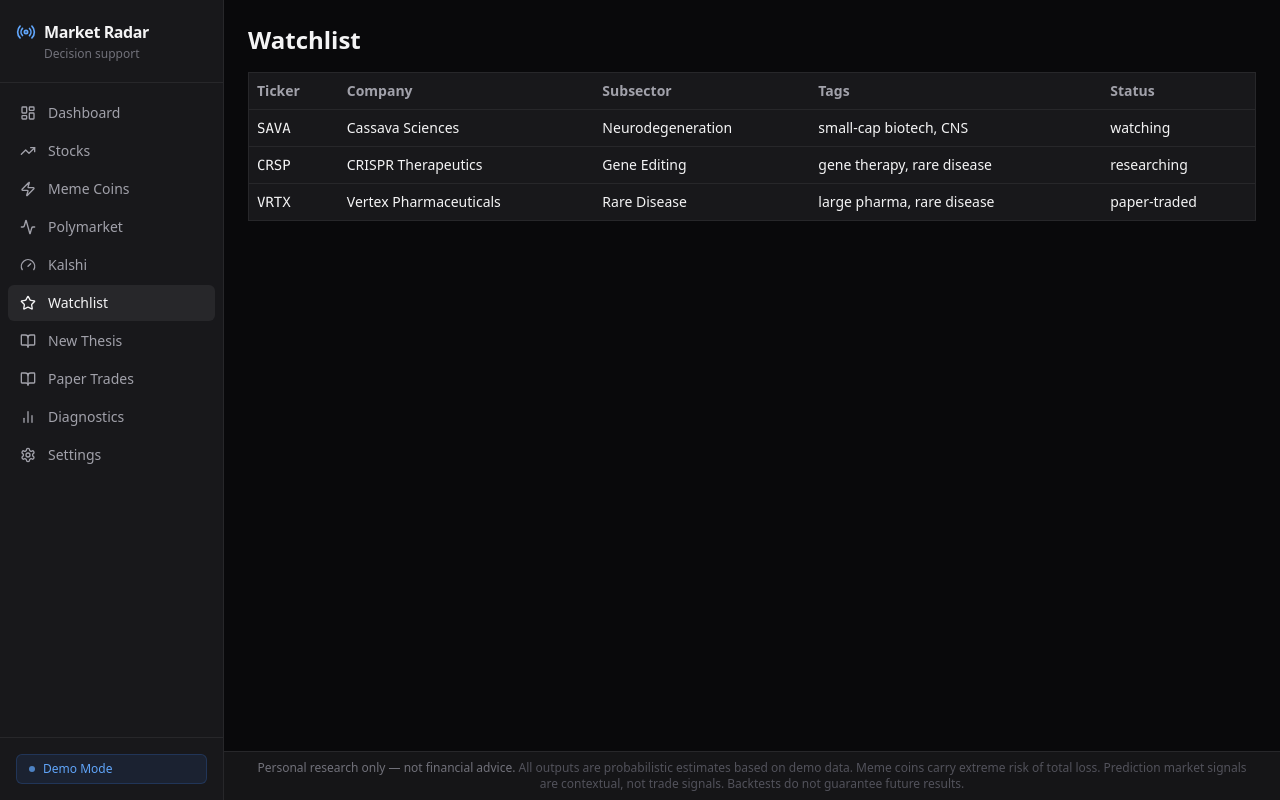
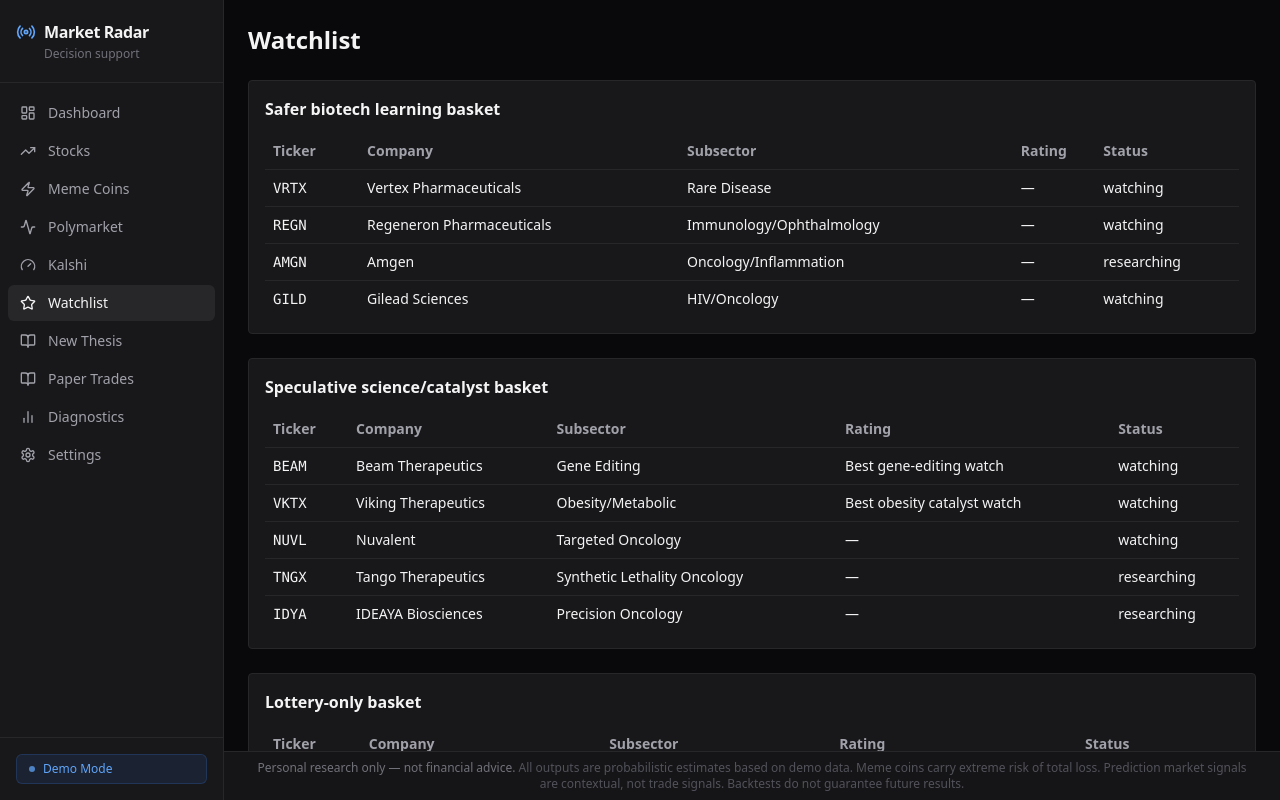
Before and after one commit to AxelGalvez11/stonktrader, a Next.js app in the folder frontend/: page /watchlist in a window 1280 px wide. Built offline with nearby package versions, Linux system fonts and the light colour scheme.

Commit message:
Expand biotech watchlist into anchor/speculative/lottery buckets

```diff
--- a/frontend/src/app/dashboard/page.tsx
+++ b/frontend/src/app/dashboard/page.tsx
@@ -7,7 +7,12 @@
     <p className="text-sm text-amber-300">This tool is for personal research and paper trading only. It does not provide financial advice, investment advice, or guaranteed predictions.</p>
     <p className="text-sm text-red-300">Do not enter confidential, leaked, or nonpublic clinical, FDA, company, or trial information.</p>
     <div className="grid grid-cols-3 gap-4">
-      <div className="bg-zinc-900 border border-zinc-800 rounded p-4">Watchlist: {mockWatchlist.length}</div>
+      <div className="grid grid-cols-3 gap-4 text-sm">
+      <div className="bg-zinc-900 border border-zinc-800 rounded p-3">Anchor: {mockWatchlist.filter(w => w.bucket === 'anchor').length}</div>
+      <div className="bg-zinc-900 border border-zinc-800 rounded p-3">Speculative: {mockWatchlist.filter(w => w.bucket === 'speculative').length}</div>
+      <div className="bg-zinc-900 border border-zinc-800 rounded p-3">Lottery: {mockWatchlist.filter(w => w.bucket === 'lottery').length}</div>
+    </div>
+    <div className="bg-zinc-900 border border-zinc-800 rounded p-4">Watchlist: {mockWatchlist.length}</div>
       <div className="bg-zinc-900 border border-zinc-800 rounded p-4">Upcoming catalysts: {mockCatalysts.length}</div>
       <div className="bg-zinc-900 border border-zinc-800 rounded p-4">Open paper trades: 1</div>
     </div>
--- a/frontend/src/app/watchlist/page.tsx
+++ b/frontend/src/app/watchlist/page.tsx
@@ -1,11 +1,26 @@
 import { mockWatchlist } from '@/features/biotech/data/mockData';
 
+const bucketLabel = {
+  anchor: 'Safer biotech learning basket',
+  speculative: 'Speculative science/catalyst basket',
+  lottery: 'Lottery-only basket',
+} as const;
+
 export default function WatchlistPage() {
-  return <div className="p-6">
-    <h1 className="text-2xl font-semibold mb-4">Watchlist</h1>
-    <table className="w-full text-sm bg-zinc-900 border border-zinc-800 rounded">
-      <thead><tr className="text-left text-zinc-400"><th className="p-2">Ticker</th><th>Company</th><th>Subsector</th><th>Tags</th><th>Status</th></tr></thead>
-      <tbody>{mockWatchlist.map(w => <tr key={w.id} className="border-t border-zinc-800"><td className="p-2 font-mono">{w.ticker}</td><td>{w.companyName}</td><td>{w.subsector}</td><td>{w.tags.join(', ')}</td><td>{w.status}</td></tr>)}</tbody>
-    </table>
+  return <div className="p-6 space-y-6">
+    <h1 className="text-2xl font-semibold">Watchlist</h1>
+
+    {(['anchor', 'speculative', 'lottery'] as const).map((bucket) => {
+      const items = mockWatchlist.filter((w) => w.bucket === bucket);
+      return (
+        <section key={bucket} className="bg-zinc-900 border border-zinc-800 rounded p-4">
+          <h2 className="font-semibold mb-3">{bucketLabel[bucket]}</h2>
+          <table className="w-full text-sm">
+            <thead><tr className="text-left text-zinc-400"><th className="p-2">Ticker</th><th>Company</th><th>Subsector</th><th>Rating</th><th>Status</th></tr></thead>
+            <tbody>{items.map(w => <tr key={w.id} className="border-t border-zinc-800"><td className="p-2 font-mono">{w.ticker}</td><td>{w.companyName}</td><td>{w.subsector}</td><td>{w.paperTradeRating ?? '—'}</td><td>{w.status}</td></tr>)}</tbody>
+          </table>
+        </section>
+      );
+    })}
   </div>;
 }
--- a/frontend/src/features/biotech/data/mockData.ts
+++ b/frontend/src/features/biotech/data/mockData.ts
@@ -1,30 +1,44 @@
 import { BiotechThesis, Catalyst, WatchlistItem } from '@/types/biotech';
 
 export const mockWatchlist: WatchlistItem[] = [
-  { id: '1', ticker: 'SAVA', companyName: 'Cassava Sciences', tags: ['small-cap biotech', 'CNS'], status: 'watching', subsector: 'Neurodegeneration' },
-  { id: '2', ticker: 'CRSP', companyName: 'CRISPR Therapeutics', tags: ['gene therapy', 'rare disease'], status: 'researching', subsector: 'Gene Editing' },
-  { id: '3', ticker: 'VRTX', companyName: 'Vertex Pharmaceuticals', tags: ['large pharma', 'rare disease'], status: 'paper-traded', subsector: 'Rare Disease' },
+  { id: '1', ticker: 'VRTX', companyName: 'Vertex Pharmaceuticals', tags: ['large-cap biotech', 'anchor'], status: 'watching', subsector: 'Rare Disease', bucket: 'anchor', whatToWatch: ['Povetacicept regulatory path', 'Journavx adoption', 'Casgevy sales'] },
+  { id: '2', ticker: 'REGN', companyName: 'Regeneron Pharmaceuticals', tags: ['large-cap biotech', 'anchor'], status: 'watching', subsector: 'Immunology/Ophthalmology', bucket: 'anchor', whatToWatch: ['Dupixent growth', 'Eylea HD updates'] },
+  { id: '3', ticker: 'AMGN', companyName: 'Amgen', tags: ['large-cap biotech', 'anchor'], status: 'researching', subsector: 'Oncology/Inflammation', bucket: 'anchor', whatToWatch: ['MariTide obesity data', 'Biosimilar pressure'] },
+  { id: '4', ticker: 'GILD', companyName: 'Gilead Sciences', tags: ['large-cap biotech', 'anchor'], status: 'watching', subsector: 'HIV/Oncology', bucket: 'anchor', whatToWatch: ['HIV/PrEP growth', 'Trodelvy expansion'] },
+
+  { id: '5', ticker: 'BEAM', companyName: 'Beam Therapeutics', tags: ['gene editing', 'catalyst'], status: 'watching', subsector: 'Gene Editing', bucket: 'speculative', paperTradeRating: 'Best gene-editing watch', whatToWatch: ['BEAM-301 initial clinical data', 'BEAM-302 pivotal cohort'] },
+  { id: '6', ticker: 'VKTX', companyName: 'Viking Therapeutics', tags: ['metabolic', 'obesity'], status: 'watching', subsector: 'Obesity/Metabolic', bucket: 'speculative', paperTradeRating: 'Best obesity catalyst watch', whatToWatch: ['VK2735 maintenance data Q3 2026', 'Oral Phase 3 start Q4 2026'] },
+  { id: '7', ticker: 'NUVL', companyName: 'Nuvalent', tags: ['oncology', 'regulatory catalyst'], status: 'watching', subsector: 'Targeted Oncology', bucket: 'speculative', whatToWatch: ['Zidesamtinib PDUFA Sept 18, 2026'] },
+  { id: '8', ticker: 'TNGX', companyName: 'Tango Therapeutics', tags: ['oncology', 'data catalyst'], status: 'researching', subsector: 'Synthetic Lethality Oncology', bucket: 'speculative', whatToWatch: ['PRMT5/RAS(ON) first clinical data'] },
+  { id: '9', ticker: 'IDYA', companyName: 'IDEAYA Biosciences', tags: ['oncology', 'mid-cap'], status: 'researching', subsector: 'Precision Oncology', bucket: 'speculative', whatToWatch: ['OptimUM-02 full dataset at ASCO'] },
+
+  { id: '10', ticker: 'EDIT', companyName: 'Editas Medicine', tags: ['gene editing', 'lottery'], status: 'watching', subsector: 'Gene Editing', bucket: 'lottery', paperTradeRating: 'High-risk turnaround', whatToWatch: ['EDIT-401 early human PoC by year-end 2026'] },
+  { id: '11', ticker: 'ALT', companyName: 'Altimmune', tags: ['MASH', 'lottery'], status: 'researching', subsector: 'Liver/Metabolic', bucket: 'lottery', whatToWatch: ['PERFORMA Phase 3 MASH initiation H2 2026'] },
+  { id: '12', ticker: 'IMRX', companyName: 'Immuneering', tags: ['oncology', 'lottery'], status: 'researching', subsector: 'Small-cap Oncology', bucket: 'lottery', whatToWatch: ['Catalyst timing and financing risk'] },
+  { id: '13', ticker: 'CRSP', companyName: 'CRISPR Therapeutics', tags: ['gene editing', 'lottery'], status: 'paper-traded', subsector: 'Gene Editing', bucket: 'lottery', whatToWatch: ['CTX460 initiation mid-2026'] },
 ];
 
 export const mockCatalysts: Catalyst[] = [
-  { id: 'c1', ticker: 'CRSP', title: 'Exa-cel post-launch uptake update', catalystType: 'publication', expectedDate: '2026-07-12', riskLevel: 'medium', sourceUrl: 'https://investors.crisprtx.com/' },
-  { id: 'c2', ticker: 'SAVA', title: 'Phase 3 cognition endpoint readout window', catalystType: 'Phase 3 data', expectedDate: '2026-08-20', riskLevel: 'high', sourceUrl: 'https://clinicaltrials.gov/' },
-  { id: 'c3', ticker: 'VRTX', title: 'Quarterly earnings and pipeline update', catalystType: 'earnings', expectedDate: '2026-06-30', riskLevel: 'low', sourceUrl: 'https://www.sec.gov/edgar/search/' },
+  { id: 'c1', ticker: 'BEAM', title: 'BEAM-301 initial clinical data window', catalystType: 'Phase 1 data', expectedDate: '2026-09-15', riskLevel: 'high', sourceUrl: 'https://investors.beamtx.com/' },
+  { id: 'c2', ticker: 'VKTX', title: 'VK2735 maintenance dosing data', catalystType: 'Phase 3 data', expectedDate: '2026-08-10', riskLevel: 'high', sourceUrl: 'https://ir.vikingtherapeutics.com/' },
+  { id: 'c3', ticker: 'NUVL', title: 'Zidesamtinib PDUFA decision date', catalystType: 'PDUFA', expectedDate: '2026-09-18', riskLevel: 'high', sourceUrl: 'https://investors.nuvalent.com/' },
+  { id: 'c4', ticker: 'VRTX', title: 'Quarterly earnings and pipeline update', catalystType: 'earnings', expectedDate: '2026-07-31', riskLevel: 'low', sourceUrl: 'https://investors.vrtx.com/' },
+  { id: 'c5', ticker: 'TNGX', title: 'PRMT5/RAS(ON) combo first clinical data', catalystType: 'Phase 1 data', expectedDate: '2026-11-01', riskLevel: 'high', sourceUrl: 'https://ir.tangotx.com/' },
 ];
 
 export const mockThesis: BiotechThesis = {
-  ticker: 'CRSP', company: 'CRISPR Therapeutics', drug: 'Exa-cel', indication: 'Sickle Cell Disease', mechanism: 'Gene editing (CRISPR-Cas9)', trial_phase: 'Commercial/Post-approval', catalyst: 'Early launch execution', expected_date: '2026-07-12',
-  science_summary: 'Fact: gene editing can reduce vaso-occlusive crises in treated patients in published cohorts. Interpretation: durability in broad real-world populations remains a key uncertainty.',
-  clinical_trial_design: 'Single-arm severe disease cohorts with long-term follow-up; no randomized comparator in pivotal program.',
-  primary_endpoint_analysis: 'Primary endpoints focused on severe crisis reduction and transfusion independence depending on cohort.',
-  secondary_endpoint_analysis: 'Secondary outcomes include quality-of-life and biomarker durability trends.',
-  safety_analysis: 'Conditioning and procedure-related risks remain material; long-term off-target monitoring continues.',
-  standard_of_care: 'Hydroxyurea, transfusions, and supportive care remain baseline standards.', competitor_landscape: 'Bluebird and emerging gene-editing programs may compete on access, safety perception, and logistics.',
-  regulatory_risk: 'Label updates and long-term safety follow-up obligations could shift perception.', financial_risk: 'Commercial ramp and manufacturing costs may pressure near-term margins.', cash_runway: 'Estimated >8 quarters based on public balance sheet guidance.', dilution_risk: 'Lower near-term than small-cap peers but still sensitive to pipeline expansion.', market_expectation: 'A meaningful portion of success appears priced in after prior approvals.',
-  bull_case: 'Faster-than-expected center onboarding and reimbursement could support upside sentiment.', bear_case: 'Operational bottlenecks or safety headlines could dominate near-term narrative.', base_case: 'Gradual launch progress with mixed quarterly volatility.',
-  possible_stock_reaction_scenarios: [{ scenario: 'Upside reaction', reasoning: 'Better-than-feared launch metrics.', risk: 'Could reverse if durability concerns emerge.' }],
-  paper_trade_idea: 'Paper-trade only: small, risk-defined position around catalyst with explicit invalidation.', invalidation_criteria: 'If launch metrics miss management range for two consecutive updates, thesis invalidated.',
-  what_to_watch_next: ['Updated treated-patient counts', 'Any safety signal change', 'Reimbursement timelines'],
-  source_summary: [{ sourceId: 'src-ctgov-001', sourceType: 'clinicaltrials', url: 'https://clinicaltrials.gov/', note: 'Program design and status.' }],
-  confidence_label: 'moderate', warnings: ['Research and paper trading only.', 'Public information may be incomplete.', 'No guaranteed outcomes.'],
+  ticker: 'BEAM', company: 'Beam Therapeutics', drug: 'BEAM-301', indication: 'AATD', mechanism: 'Base editing', trial_phase: 'Phase 1/2', catalyst: 'Initial clinical data', expected_date: '2026-09-15',
+  science_summary: 'Fact: base editing approach is biologically plausible and preclinical signals were encouraging. Interpretation: translational durability and safety in humans remain uncertain.',
+  clinical_trial_design: 'Early-stage dose escalation with safety and biomarker focus.',
+  primary_endpoint_analysis: 'Primary endpoint is safety/tolerability in first-in-human cohorts.',
+  secondary_endpoint_analysis: 'Secondary endpoints include biomarker shifts suggesting target engagement.',
+  safety_analysis: 'Main uncertainty is off-target editing and procedure-related toxicity.',
+  standard_of_care: 'Supportive management and organ-specific interventions remain standard.', competitor_landscape: 'Gene editing and RNA modalities compete on efficacy, risk profile, and manufacturability.',
+  regulatory_risk: 'Early-phase nature means high uncertainty and data-interpretation risk.', financial_risk: 'Trial cadence and R&D burn may require financing depending on timeline.', cash_runway: 'Use latest public filing to validate runway each quarter.', dilution_risk: 'Moderate-high for pre-commercial biotech if timelines extend.', market_expectation: 'Catalyst expectations may already reflect optimistic efficacy assumptions.',
+  bull_case: 'Clear biological signal with manageable safety profile could improve confidence.', bear_case: 'Noisy biomarker data or adverse events could reset valuation lower.', base_case: 'Mixed early data leading to volatile but range-bound reaction.',
+  possible_stock_reaction_scenarios: [{ scenario: 'Volatile mixed reaction', reasoning: 'Early data often partial and open to interpretation.', risk: 'High gap risk both ways.' }],
+  paper_trade_idea: 'Paper-trade only: small, pre-defined risk around data release window.', invalidation_criteria: 'If safety signal is worse than peer tolerance or no target engagement, invalidate thesis.',
+  what_to_watch_next: ['Cohort-by-cohort safety updates', 'Biomarker durability', 'Cash runway updates'],
+  source_summary: [{ sourceId: 'src-beam-ir-001', sourceType: 'investor-relations', url: 'https://investors.beamtx.com/', note: 'Catalyst timing and company guidance.' }],
+  confidence_label: 'low', warnings: ['Research and paper trading only.', 'Public information may be incomplete.', 'No guaranteed outcomes.'],
 };
--- a/frontend/src/types/biotech.ts
+++ b/frontend/src/types/biotech.ts
@@ -1,5 +1,6 @@
 export type RiskLevel = 'low' | 'medium' | 'high' | 'unknown';
 export type WatchStatus = 'researching' | 'watching' | 'paper-traded' | 'archived';
+export type WatchBucket = 'anchor' | 'speculative' | 'lottery';
 
 export interface WatchlistItem {
   id: string;
@@ -8,6 +9,9 @@
   tags: string[];
   status: WatchStatus;
   subsector: string;
+  bucket: WatchBucket;
+  paperTradeRating?: string;
+  whatToWatch?: string[];
 }
 
 export interface Catalyst {
```
